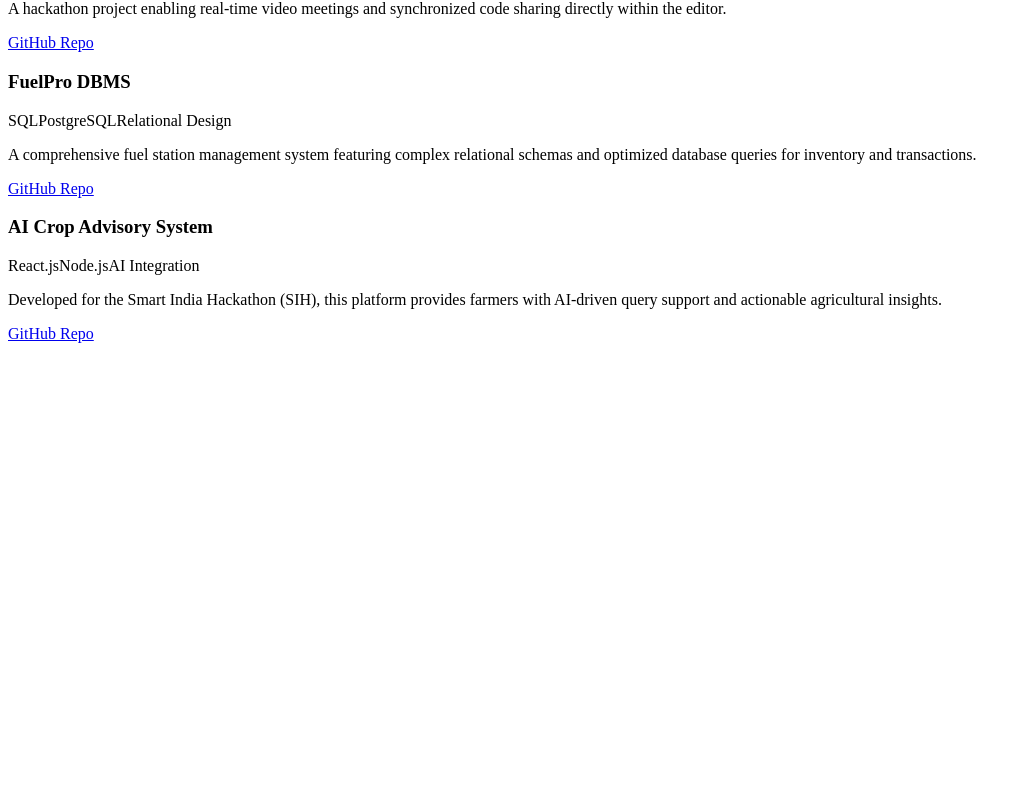
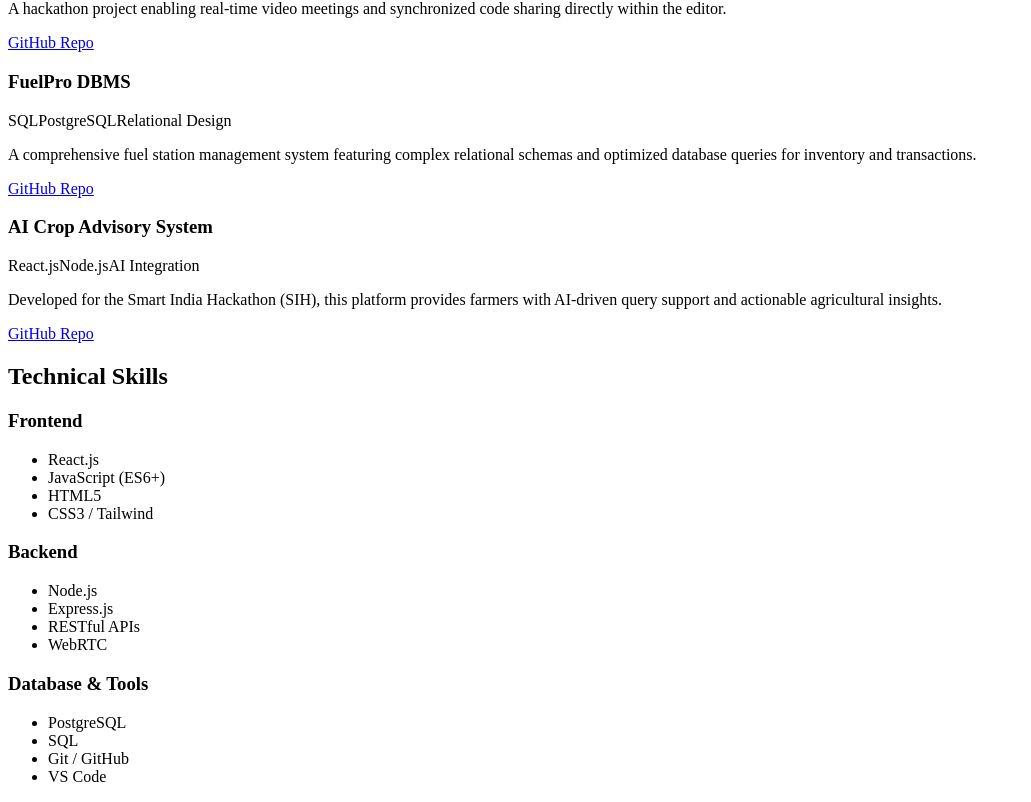
Before and after one commit to ShashwathNayak06/Portfolio, a React (Vite) app in the folder myPortfolio/: page / in a window 1280 px wide. Shown: the part 325-1127 px from the top of the page, without its empty margins (0-1031 px from the left). Before the commit the page ends 800 px from the top, so only its background shows below. Built offline with nearby package versions, Linux system fonts and the light colour scheme.

Commit message:
Add Skills section

```diff
--- a/myPortfolio/src/App.jsx
+++ b/myPortfolio/src/App.jsx
@@ -1,5 +1,6 @@
 import Hero from './Hero/Hero'
 import Projects from './Projects/Projects'
+import Skills from './Skills/Skills'
 import './App.css'
 
 function App() {
@@ -8,6 +9,7 @@ function App() {
     <>
       <Hero></Hero>
       <Projects></Projects>
+      <Skills></Skills>
     </>
   )
 }
--- /dev/null
+++ b/myPortfolio/src/Skills/Skills.jsx
@@ -0,0 +1,35 @@
+const skillsData = [
+  {
+    category: "Frontend",
+    items: ["React.js", "JavaScript (ES6+)", "HTML5", "CSS3 / Tailwind"]
+  },
+  {
+    category: "Backend",
+    items: ["Node.js", "Express.js", "RESTful APIs", "WebRTC"]
+  },
+  {
+    category: "Database & Tools",
+    items: ["PostgreSQL", "SQL", "Git / GitHub", "VS Code"]
+  }
+];
+
+export default function Skills() {
+  return (
+    <section className="skills-section" id="skills">
+      <h2>Technical Skills</h2>
+
+      <div className="skills-container">
+        {skillsData.map((skillGroup, index) => (
+          <div className="skill-category" key={index}>
+            <h3>{skillGroup.category}</h3>
+            <ul className="skill-list">
+              {skillGroup.items.map((item, i) => (
+                <li key={i} className="skill-item">{item}</li>
+              ))}
+            </ul>
+          </div>
+        ))}
+      </div>
+    </section>
+  );
+}
```
Also changed, not shown: myPortfolio/src/Skills/Skills.css (added).
